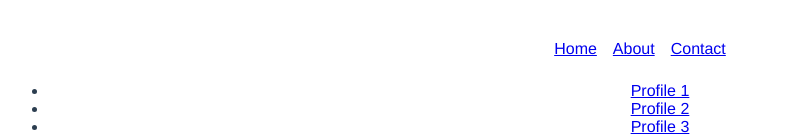
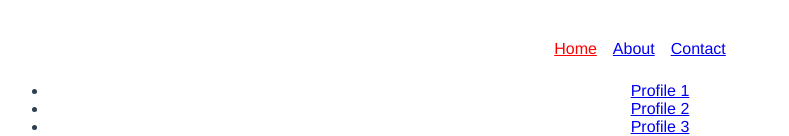
Before and after one commit to sabbirhossain540/Vue-js-Fundermentals, a Vue app in the folder vue-route/router/: page / in a window 1280 px wide. Shown: the part 248-384 px from the top of the page, without its empty margins (0-789 px from the left). Built offline with nearby package versions, Linux system fonts and the light colour scheme; the HTML template or start-up script is replaced by a standard one.

Commit message:
active menu link

```diff
--- a/vue-route/router/src/components/Navbar.vue
+++ b/vue-route/router/src/components/Navbar.vue
@@ -61,4 +61,8 @@
 		padding: 8px;
 	}
 
+	a.router-link-exact-active{
+		color: red;
+	}
+
 </style>
```
